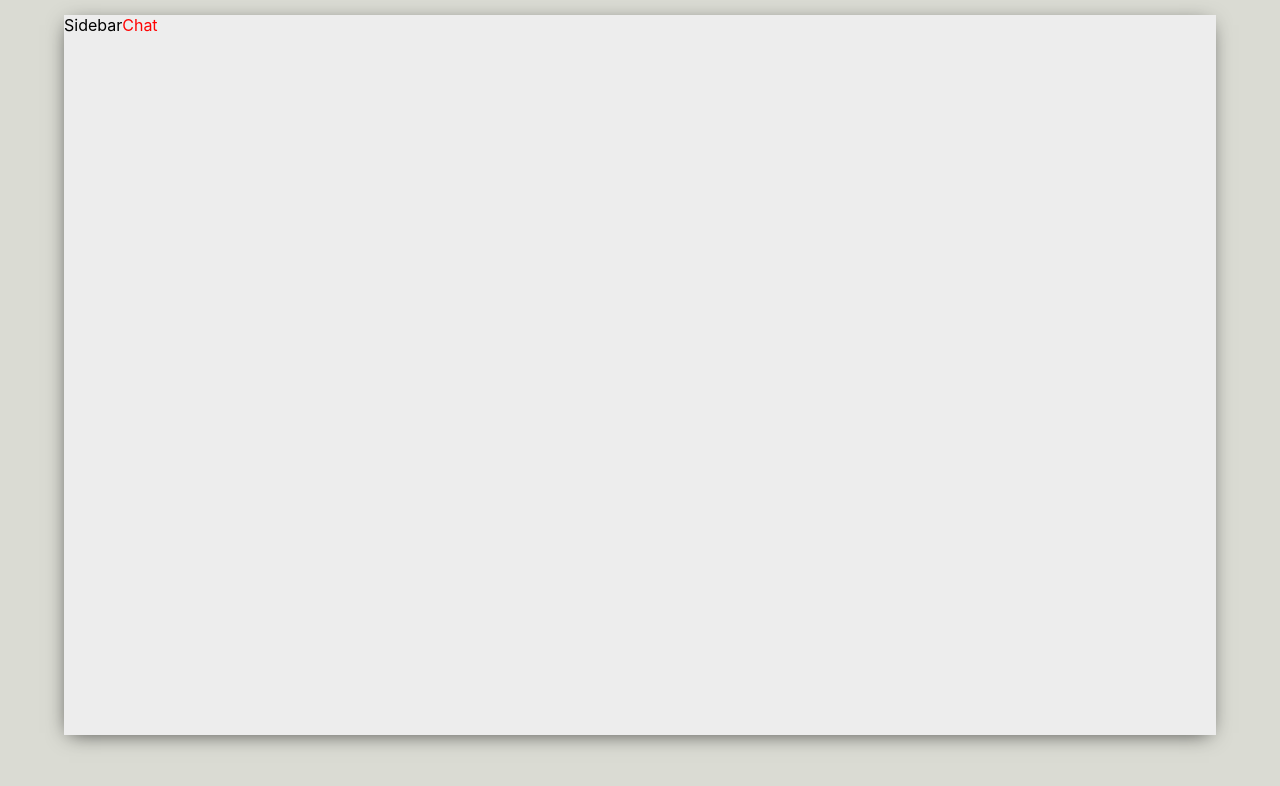
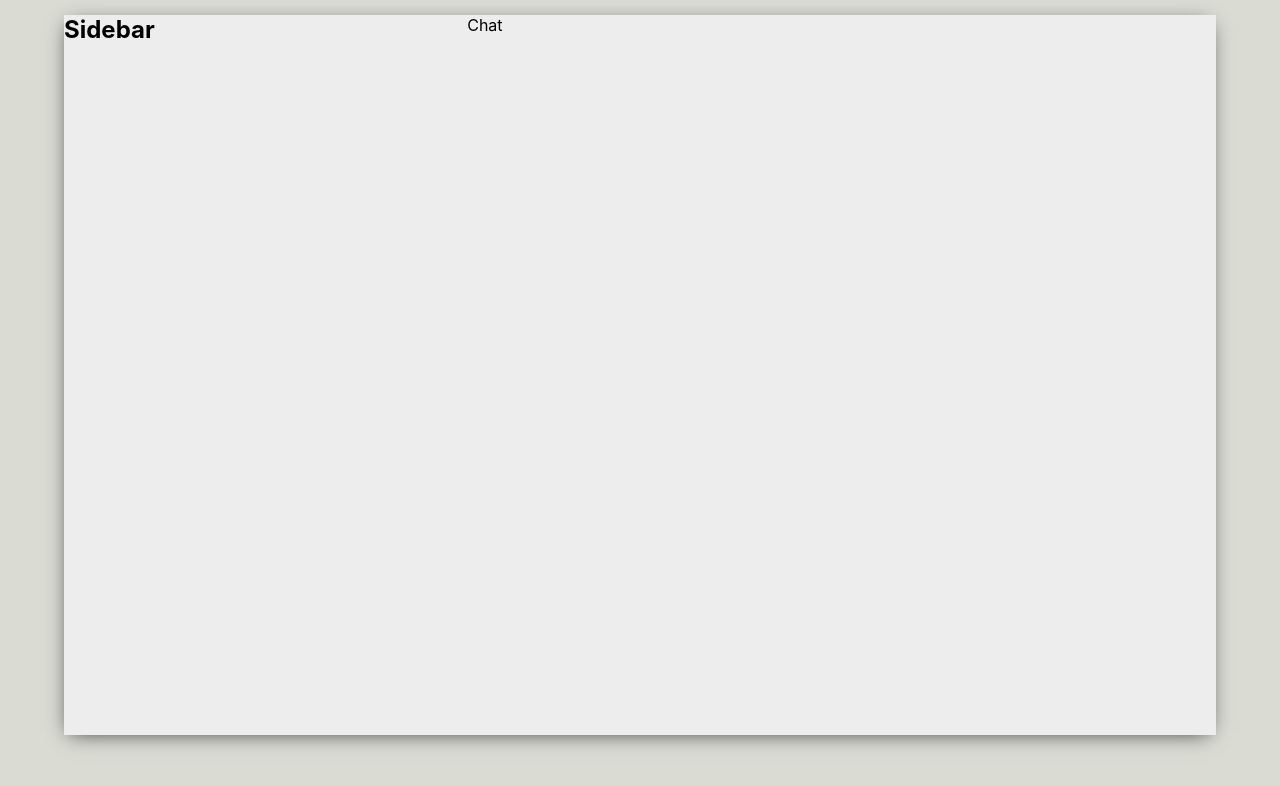
Before and after one commit to r-bytes/whatsapp-frontend, a React (Create React App) app: page / in a window 1280 px wide. Shown: the top 786 px of the page. Built offline with nearby package versions, Linux system fonts and the light colour scheme.

Commit message:
added style

```diff
--- a/src/components/Chat.jsx
+++ b/src/components/Chat.jsx
@@ -12,5 +12,7 @@ const Chat = () => {
 export default Chat
 
 const ChatContainer = styled.div`
-    color: red;
+    display: flex;
+    flex-direction: column;
+    flex: .65;
 `
--- a/src/components/Sidebar.jsx
+++ b/src/components/Sidebar.jsx
@@ -4,7 +4,15 @@ import styled from "styled-components"
 const Sidebar = () => {
   return (
     <SidebarContainer>
-        Sidebar
+        <h2>Sidebar</h2>
+        <SidebarHeader>
+            <SidebarHeaderLeft>
+
+            </SidebarHeaderLeft>
+            <SidebarHeaderRight>
+
+            </SidebarHeaderRight>
+        </SidebarHeader>
     </SidebarContainer>
   )
 }
@@ -12,5 +20,16 @@ const Sidebar = () => {
 export default Sidebar
 
 const SidebarContainer =  styled.div`
-    margin: 0;
+    display: flex;
+    flex-direction: column;
+    flex: .35;
 `
+const SidebarHeader =  styled.div`
+
+`
+const SidebarHeaderRight =  styled.div`
+
+`
+const SidebarHeaderLeft =  styled.div`
+
+`
```
